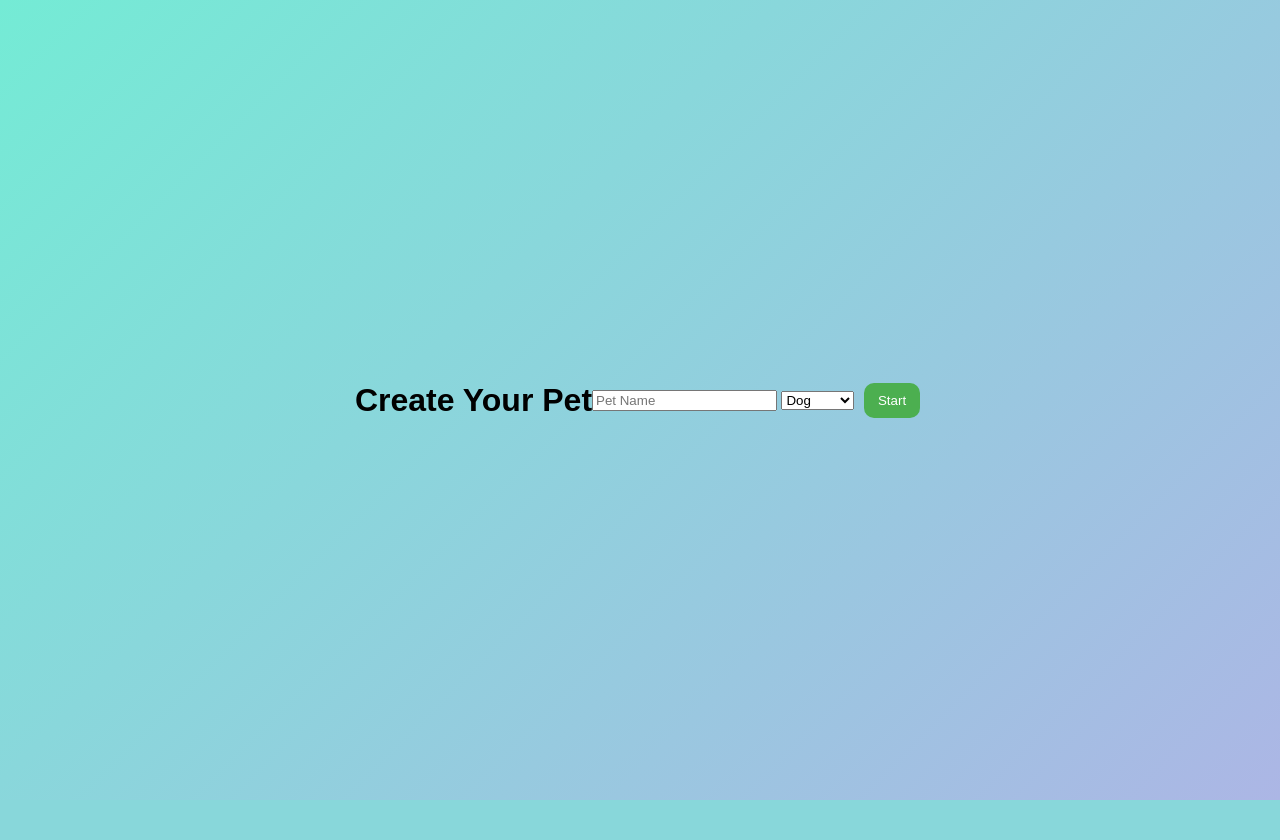
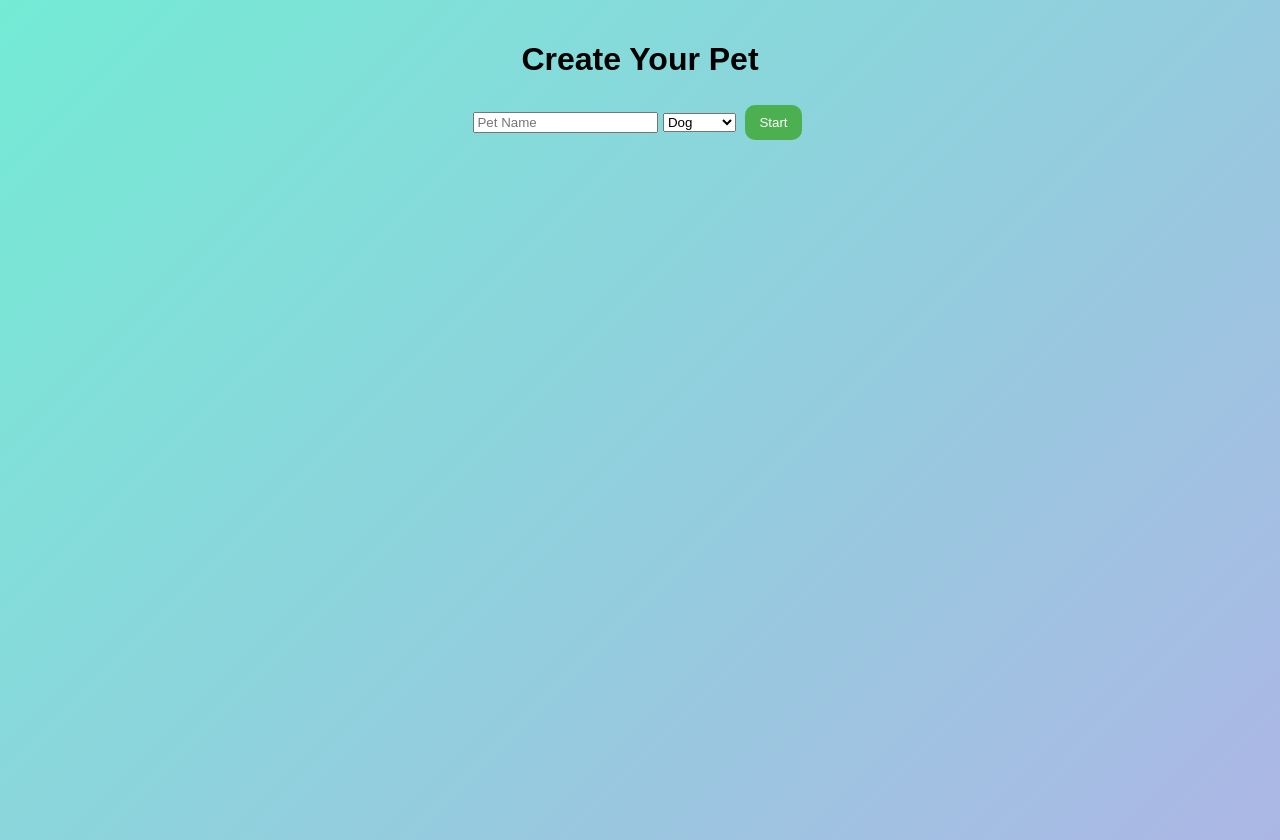
Before and after one commit to Garrett-Johnson11/PawPulse, a Flask app: page / in a window 1280 px wide. Before the commit the page ends 800 px from the top, so only its background shows below. Run offline with Flask 3, Linux system fonts and the light colour scheme.

Commit message:
Update style.css

```diff
--- a/FBLA_State_Comp/pet_app/static/css/style.css
+++ b/FBLA_State_Comp/pet_app/static/css/style.css
@@ -4,8 +4,9 @@ body {
     background: linear-gradient(135deg, #74ebd5, #acb6e5);
     min-height: 100vh;
     display: flex;
-    justify-content: center;
+    flex-direction: column;
     align-items: center;
+    padding: 20px;
 }
 .container {
     background: white;
@@ -14,6 +15,7 @@ body {
     width: 350px;
     box-shadow: 0 10px 30px rgba(0,0,0,0.25);
     text-align: center;
+    margin-bottom: 20px;
 }
 img {
     border-radius: 12px;
```
